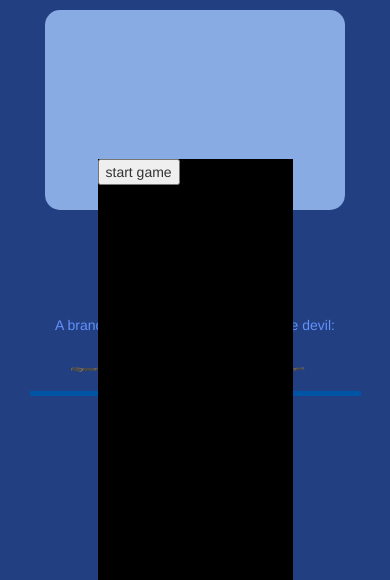
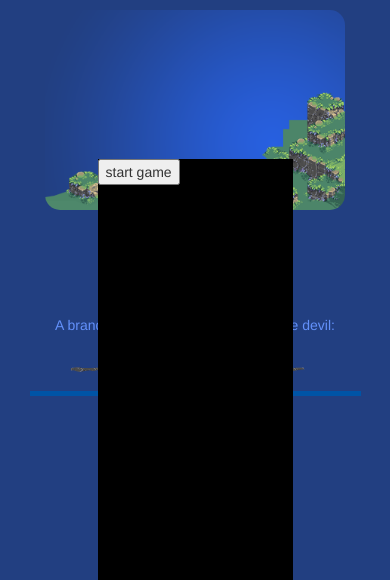
Before and after one commit to ambouh/hangman, a PHP site: page /index.html in a window 390 px wide. Shown: the part 52-632 px from the top of the page. Run offline with PHP 8.4, Linux system fonts and the light colour scheme; some libraries are stand-ins or nearby versions.

Commit message:
modified css for better styling in small and mid screens(2)

```diff
--- a/styles.css
+++ b/styles.css
@@ -12,8 +12,8 @@
     display: block;
 }
 #wrapper {
-    background: #88abe4;
-    /*background: url(images/bg.png) no-repeat;*/
+    /*background: #88abe4;*/
+    background: url(images/bg.png) no-repeat;
     width: 895px;
     border-radius: 15px;
     height: auto;
@@ -56,7 +56,7 @@
     padding-bottom: 10px;
 }
 
-#good ul {
+#good ul, #bad ul {
     padding-left: 0;
 }
 
@@ -145,12 +145,15 @@
     #wrapper {
         width: 300px;
         height: 200px;
+        background-size: cover !important;
     }
 
     main {
         position: relative;
         width: 100%;
         height: 100%;
+        top: 58px;
+        left: 17px;
     }
 
     footer {
```
